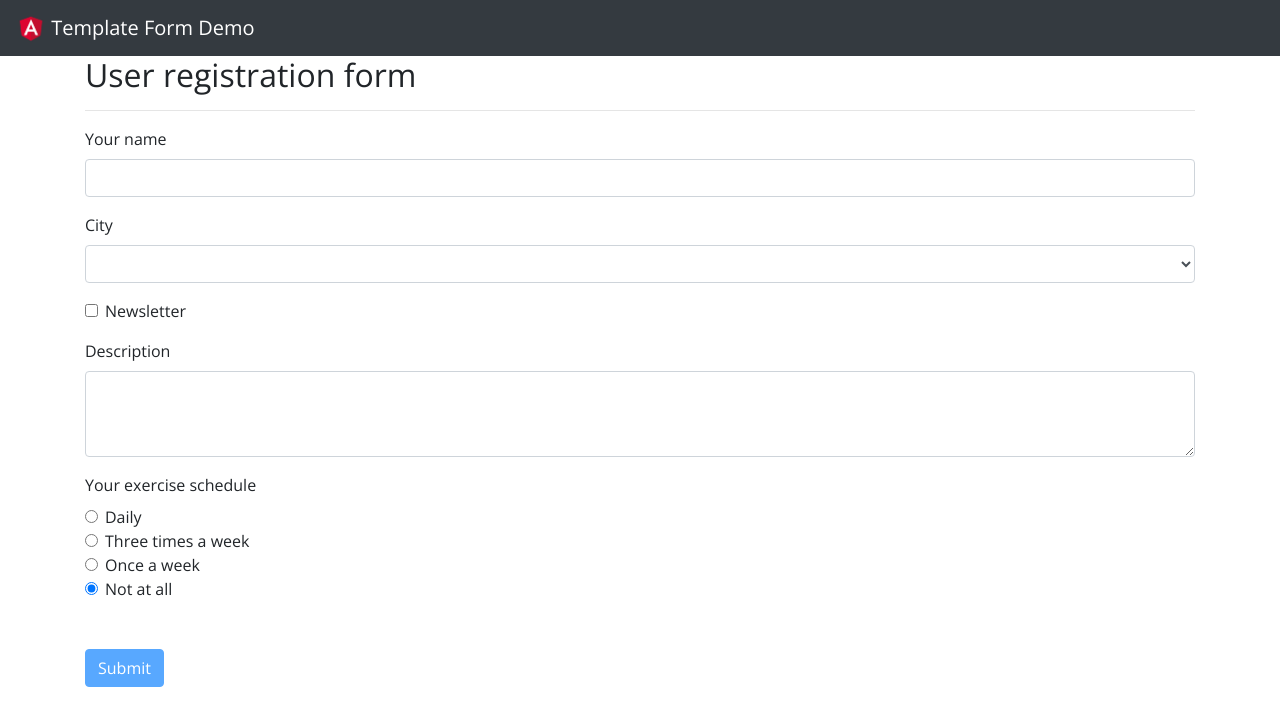
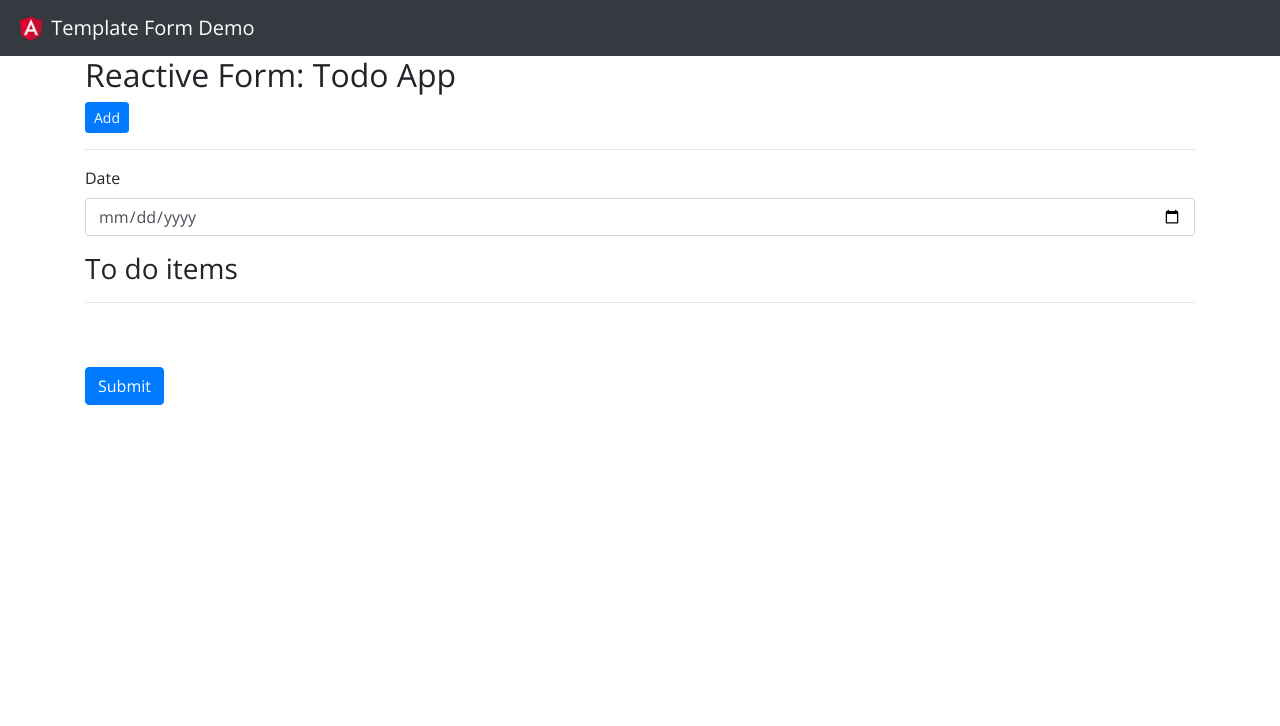
Before and after one commit to vivek-training/ng-template-form-demo, an Angular app: page / in a window 1280 px wide. Shown: the top 726 px of the page. Built offline with nearby package versions, Linux system fonts and the light colour scheme.

Commit message:
finished

```diff
--- a/src/app/app.component.html
+++ b/src/app/app.component.html
@@ -1,4 +1,4 @@
 <app-navbar></app-navbar>
 <div class="container">
-  <app-page-container></app-page-container>
+  <app-rform></app-rform>
 </div>
--- /dev/null
+++ b/src/app/rform/rform.component.html
@@ -0,0 +1,49 @@
+<h2>Reactive Form: Todo App</h2>
+<button class="btn btn-primary btn-sm" (click)="addItem()">Add</button>
+
+<hr />
+
+<form
+  novalidate
+  autocomplete="off"
+  [formGroup]="form"
+  (ngSubmit)="onSubmitHandler()"
+>
+  <div class="form-group">
+    <label for="Date">
+      Date
+    </label>
+    <input type="date" class="form-control" formControlName="on" />
+  </div>
+  <h3>To do items</h3>
+  <hr />
+  <div *ngFor="let item of items.controls; index as i">
+    <div [formGroup]="item">
+      <div class="row mt-2">
+        <div class="col-md-4">
+          <input
+            type="text"
+            class="form-control"
+            formControlName="title"
+            placeholder="title"
+          />
+        </div>
+        <div class="col-md-6">
+          <input
+            type="text"
+            class="form-control"
+            formControlName="description"
+            placeholder="description"
+          />
+        </div>
+        <div class="col-md-2">
+          <button class="btn btn-danger btn-sm" (click)="removeItem(i)">
+            Remove
+          </button>
+        </div>
+      </div>
+    </div>
+  </div>
+
+  <button class="btn btn-primary mt-5" type="submit">Submit</button>
+</form>
--- /dev/null
+++ b/src/app/rform/rform.component.ts
@@ -0,0 +1,41 @@
+import { Component, OnInit } from '@angular/core';
+import { FormBuilder, Validators, FormArray } from '@angular/forms';
+
+@Component({
+  selector: 'app-rform',
+  templateUrl: './rform.component.html',
+  styleUrls: ['./rform.component.css']
+})
+export class RformComponent implements OnInit {
+  form: FormGroup;
+
+  constructor(private formBuilder: FormBuilder) {
+    this.form = this.formBuilder.group({
+      on: ['', Validators.required],
+      items: new FormArray([])
+    });
+  }
+
+  get items(): FormArray {
+    return this.form.controls['items'];
+  }
+
+  addItem() {
+    this.items.push(
+      this.formBuilder.group({
+        title: ['', [Validators.required, Validators.minLength(5)]],
+        description: ['default']
+      })
+    );
+  }
+
+  removeItem(index: number) {
+    this.items.removeAt(index);
+  }
+
+  ngOnInit() {}
+
+  onSubmitHandler() {
+    console.log('Form posted', this.form.value);
+  }
+}
```
Also changed, not shown: src/app/app.module.ts (+9 -3 lines), src/app/rform/rform.component.css (added), 1 other file (tests, documents, lock files or other folders).
